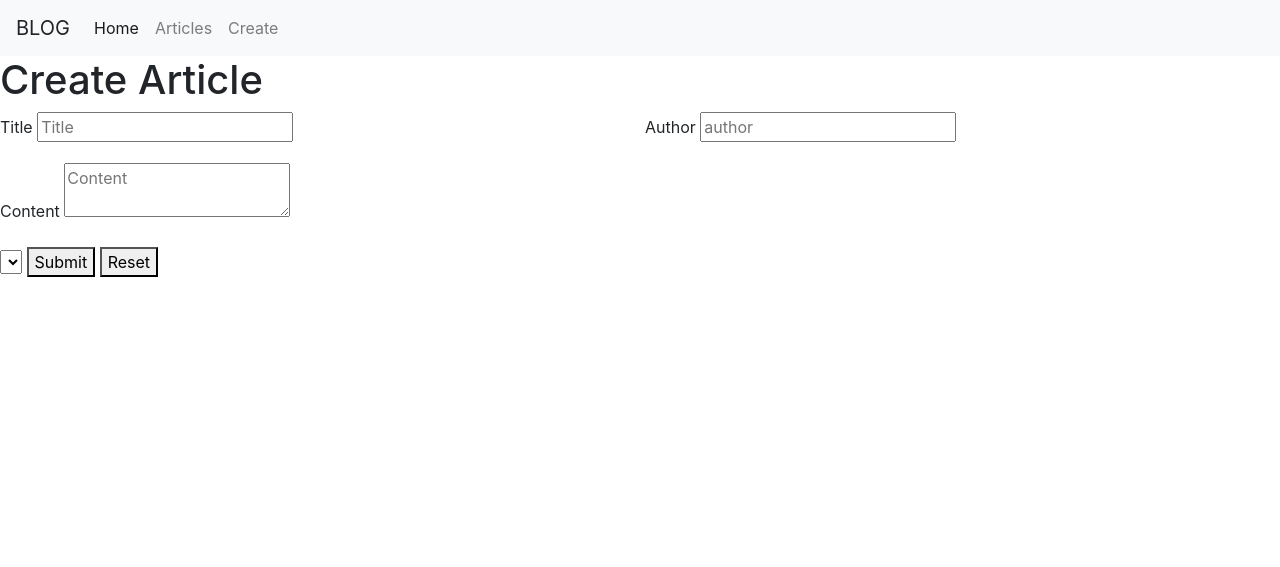
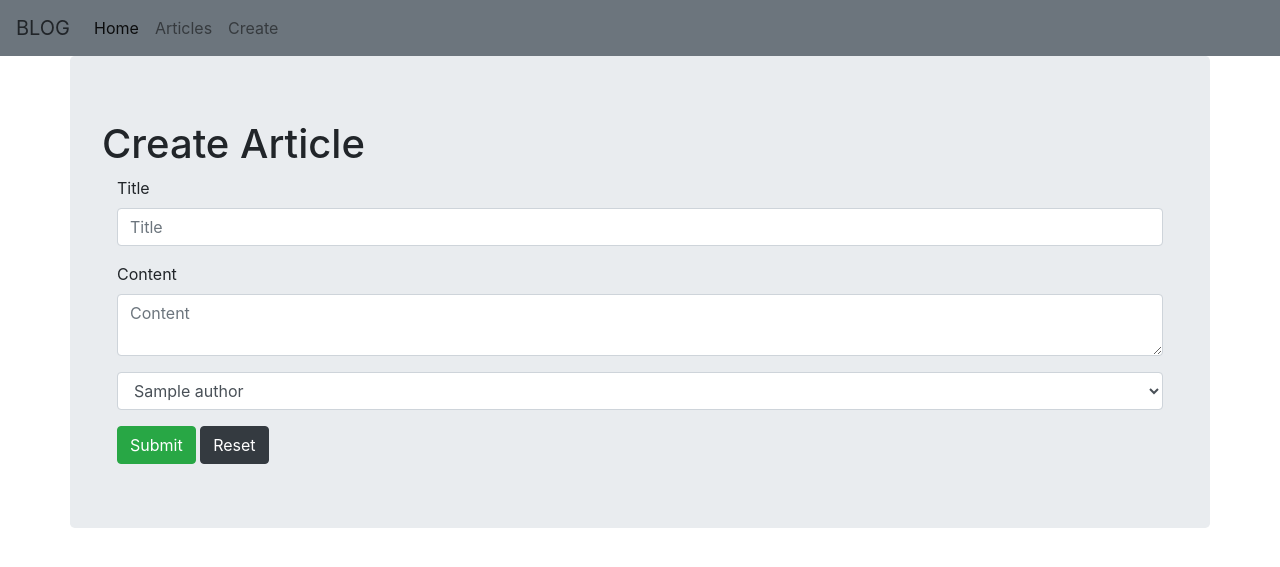
Before and after one commit to Nikhilgupta18/Django-Blog, a Django app: page /create in a window 1280 px wide. Shown: the top 567 px of the page. Run offline with Django 3.2, Linux system fonts and the light colour scheme; tables that the repository leaves empty hold one stand-in row (values such as "Sample post"); lists and menus that the app fills with data are empty; some libraries are stand-ins or nearby versions.

Commit message:
some changes

```diff
--- a/main/views.py
+++ b/main/views.py
@@ -47,7 +47,9 @@ def author(request, pk):
 
 def create_article(request):
     authors = models.Author.objects.all()
-    context = {}
+    context = {
+        "authors": authors
+    }
     if request.method == "POST":
         article_data={
             "title": request.POST['title'],
--- a/templates/main/base.html
+++ b/templates/main/base.html
@@ -16,17 +16,29 @@
 
 </head>
 <body>
-        <nav class="navbar navbar-expand-lg navbar-light bg-light">
-                <a class="navbar-brand">BLOG</a>
-
-                <div class="collapse navbar-collapse" id="navbarNavAltMarkup">
-                  <div class="navbar-nav">
-                    <a class="nav-item nav-link active " href="{% url 'index' %}">Home</a>
-                    <a class="nav-item nav-link" href="{% url 'all_article' %}">Articles</a>
-                    <a class="nav-item nav-link" href="{% url 'create_article' %}">Create</a>
-                  </div>
+        <nav class="navbar navbar-expand-lg  navbar-light bg-secondary">
+                <a class="navbar-brand ">BLOG</a>
+                <button class="navbar-toggler" type="button" data-toggle="collapse" data-target="#navbarNav" aria-controls="navbarNav" aria-expanded="false" aria-label="Toggle navigation">
+                  <span class="navbar-toggler-icon"></span>
+                </button>
+                <div class="collapse navbar-collapse" id="navbarNav">
+                  <ul class="navbar-nav">
+                    <li class="nav-item active">
+                      <a class="nav-link" href="{% url 'index' %}">Home <span class="sr-only">(current)</span></a>
+                    </li>
+                    <li class="nav-item">
+                      <a class="nav-link" href="{% url 'all_article' %}">Articles</a>
+                    </li>
+                    <li class="nav-item">
+                      <a class="nav-link" href="{% url 'create_article' %}">Create</a>
+                    </li>
+                  </ul>
                 </div>
         </nav>
+
+
+
+
     {% block content%}
     {% endblock %}
 </body>
--- a/templates/main/create_article.html
+++ b/templates/main/create_article.html
@@ -1,6 +1,8 @@
 {% extends 'main/base.html' %}
 
 {% block content %}
+
+    <div class="container jumbotron">
 
         <h1>Create Article </h1>
         {% if success %}
@@ -9,27 +11,31 @@
 
         <form method="post">
                 {% csrf_token %}
-            <div class="form-row">
-                      <div class="form-group col-md-6">
+            <div class="container ">
+
+                <div class="form-group">
                     <label for="Title">Title</label>
-                          <input type="text" name="title" placeholder="Title">
-                      </div>
-                      <div class="form-group col-md-6">
-                        <label for="Author">Author</label>
-                        <input type="text" name="author" placeholder="author">
-                    </div>
+                    <input type="text" class="form-control" name="title" placeholder="Title">
                 </div>
                 <div class="form-group">
                     <label for="Content">Content</label>
-                      <textarea name="content" placeholder="Content"></textarea>
+                    <textarea name="content" class="form-control" placeholder="Content"></textarea>
                 </div>
-        <select name="author" placeholder="Author" >
+                <div class="form-group">
+                    <select name="author" class="form-control" placeholder="Author" >
                         {% for author in authors %}
                             <option value="{{ author.id }}">{{ author.name }}</option>
                             {% endfor %}
                     </select>
-        <button type ="submit">Submit</button>
-        <button type="reset">Reset</button>
+                </div>
+
+
+
+                <button type ="submit" class="btn btn-success">Submit</button>
+                <button type="reset" class="btn btn-dark">Reset</button>
+            </div>
         </form>
+    </div>
+
 
 {% endblock %}
--- a/templates/main/index.html
+++ b/templates/main/index.html
@@ -15,5 +15,8 @@
                 </li>
             {% endfor %}
         </ul>
+        <div class="jumbotron">
+        </div>
     </div>
+
 {% endblock %}
```
Lines whose indentation alone changed are shown as unchanged.
